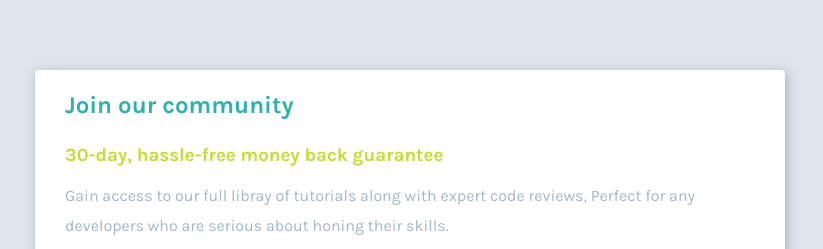
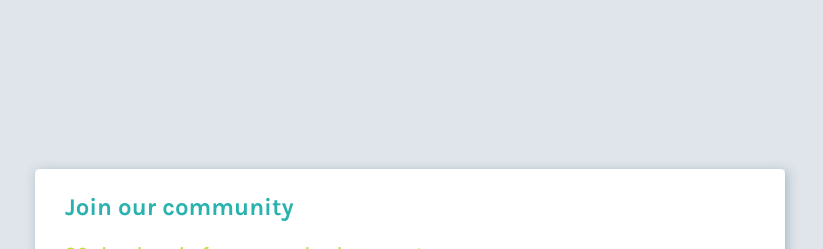
Before and after one commit to Msgl/single-price-grid-component, a website: page index.html in a window 1280 px wide. Shown: the top 249 px of the page, without its empty margins (230-1053 px from the left). Drawn offline with Linux system fonts and the light colour scheme.

Commit message:
Fixed centering and css properties-alphabetical

```diff
--- a/index.html
+++ b/index.html
@@ -4,16 +4,16 @@
     <meta charset="UTF-8">
     <meta name="viewport" content="width=device-width, initial-scale=1.0">
     <link rel="stylesheet" href="styles.css">
-    <link rel="preconnect" href="https://fonts.gstatic.com">
-<link href="https://fonts.googleapis.com/css2?family=Karla:wght@400;700&display=swap" rel="stylesheet">
+    <link href="https://fonts.googleapis.com/css2?family=Karla:wght@400;700&display=swap" rel="stylesheet">
     <title>Single Price Grid Component</title>
 </head>
+
 <body>
     <div class="container">
         <div class="item-a">
             <h2>Join our community</h2>
             <h3>30-day, hassle-free money back guarantee</h3>
-            <p>Gain access to our full libray of tutorials along with expert code reviews, Perfect for any developers who are serious about honing their skills.</p>
+            <p>Gain access to our full library of tutorials along with expert code reviews, Perfect for any developers who are serious about honing their skills.</p>
         </div>
         <div class="item-b">
             <h2>Monthly Subscription</h2>
--- a/styles.css
+++ b/styles.css
@@ -6,44 +6,44 @@
 }
 
 * {
+    box-sizing: border-box;
     margin: 0;
     padding:0;
-    box-sizing: border-box;
 }
 
 body {
+    background-color: var(--grayish-blue);
+    color: white;
+    display: grid;
     font-family: 'Karla', sans-serif;
     font-size: 16px;
-    color: white;
-    background-color: var(--grayish-blue);
     height: 100vh;
     width: 100%;
 }
 
 .container {
-    max-width: 520px;
-    width: 90%;
+    box-shadow: 2px 2px 10px rgba(71, 126, 125, 0.411);
     display: grid;
     gap: 0;
-    grid-template-rows: 250px 250px 250px;
     grid-template-areas:
     "a"
     "b"
     "c";
-    margin: 70px auto auto auto;
-    box-shadow: 2px 2px 10px rgba(71, 126, 125, 0.411);
+    grid-template-rows: repeat(3, 1fr);
+    margin: auto;
+    max-width: 350px;
+    width: 100%;
 }
 
 .item-a, .item-b, .item-c {
-    /* top right bottom left */
-    padding: 20px 30px 10px 30px;
+    padding: 25px 30px;
 }
 
 .item-a {
-    grid-area: a;
     background-color: white;
     border-radius: 5px 5px 0 0;
-    line-height: 1.9em;
+    grid-area: a;
+    line-height: 1.7em;
 }
 
 .item-a h2 {
@@ -60,8 +60,8 @@ body {
 }
 
 .item-b {
+    background-color: hsl(179, 70%, 43%);
     grid-area: b;
-    background-color: hsl(179, 70%, 43%);
 }
 
 h2 {
@@ -79,38 +79,38 @@ h2 {
 }
 
 .price span {
+    align-self: center;
     color: hsl(204, 43%, 80%);
     font-size: 1em;
-    align-self: center;
     padding: 10px;
 }
 
 button {
-    width:100%;
-    padding: 15px;
-    margin-top: 30px;
     background-color: hsl(71, 73%, 54%);
+    border-radius: 5px;
+    border: transparent;
+    box-shadow: 3px 3px 10px rgba(71, 126, 125, 0.7);
     color: white;
-    border: transparent;
-    border-radius: 5px;
+    font-family: 'Karla', sans-serif;
     font-size: 1em;
     font-weight: 700;
-    font-family: 'Karla', sans-serif;
     letter-spacing: 1px;
-    box-shadow: 3px 3px 10px rgba(71, 126, 125, 0.7);
+    margin-top: 30px;
+    padding: 15px;
+    width:100%;
 }
 
 .item-c {
-    grid-area: c;
     background-color: hsla(179, 75%, 43%, 0.70);
     border-radius: 0 0 5px 5px;
+    grid-area: c;
 }
 
 li {
+    color: hsl(206, 32%, 91%);
+    font-size: 0.9em;
     list-style-type: none;
     margin-bottom: 5px;
-    color: hsl(206, 32%, 91%);
-    font-size: 0.9em;
     padding-left: 0;
 }
 
@@ -124,11 +124,11 @@ li {
     }
 
     .container {
-        max-width: 750px;
-        grid-template-columns: 1fr 1fr;
-        grid-template-rows: 2fr 3fr;
         grid-template-areas:
         "a a"
         "b c";
+        grid-template-columns: repeat(2,1fr);
+        grid-template-rows: 1fr 1.2fr;
+        max-width: 750px;
     }
   }
```
